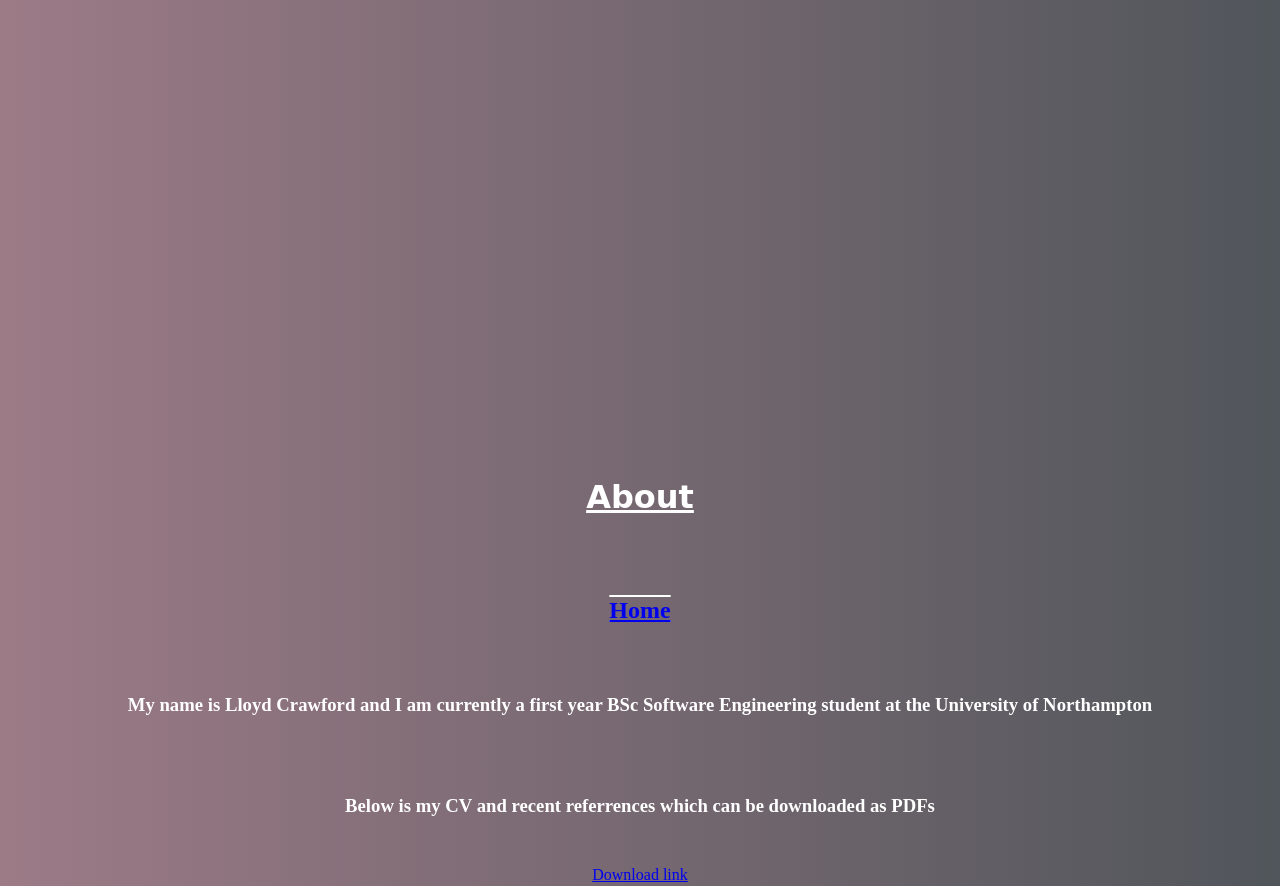
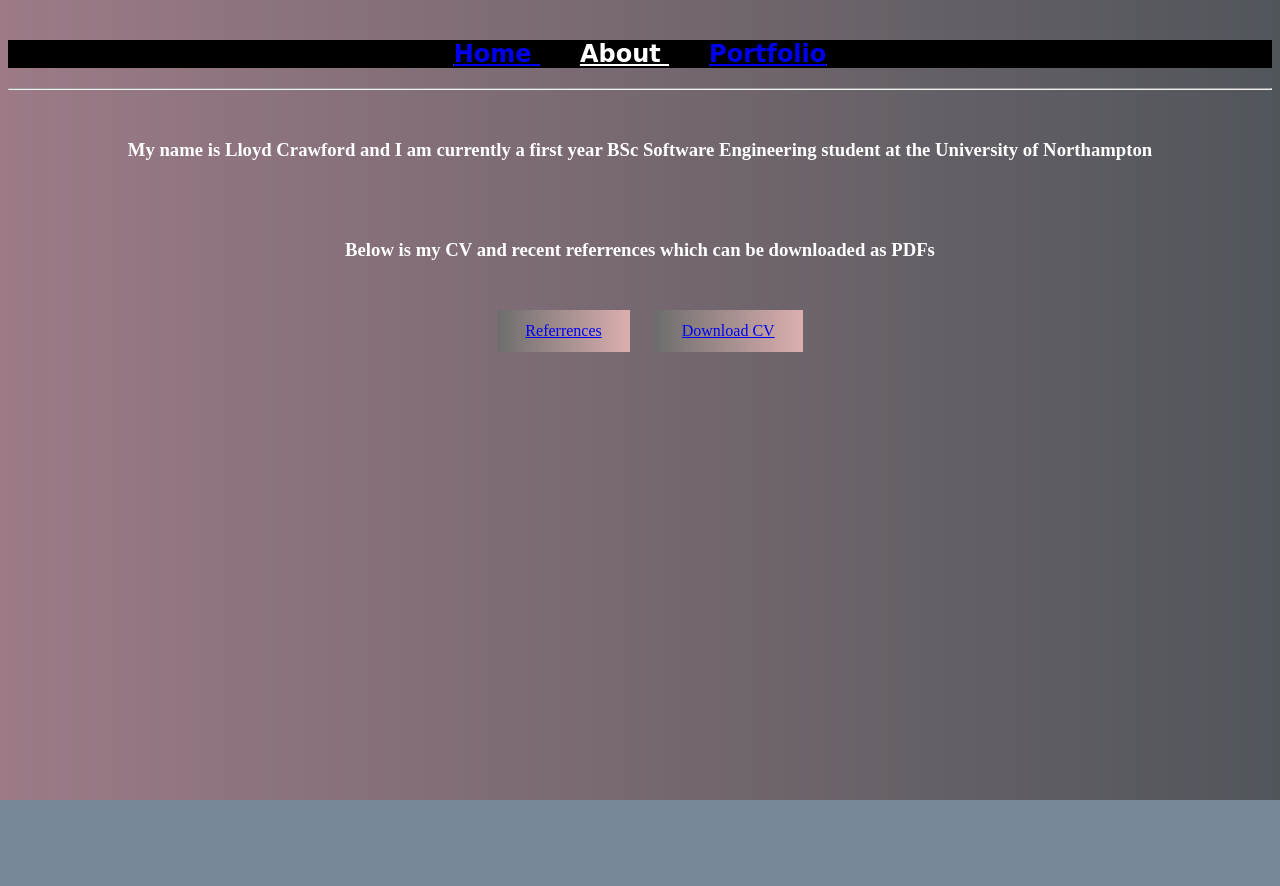
Before and after one commit to LloydCrawford/Assignment-0, a plain HTML site: page about.html in a window 1280 px wide. Shown: the top 886 px of the page. After the commit the page ends 800 px from the top, so only its background shows below. Drawn offline with Linux system fonts and the light colour scheme.

Commit message:
spacing & buttons

```diff
--- a/about.html
+++ b/about.html
@@ -9,12 +9,26 @@
     <title>Lloyd Crawford - About</title>
 </head>
 <body>
-    <h1>About </h1>
-    <nav>
-        <h2><a href="index.html" style="padding: 40px; cursor: pointer;"> Home </a></h2>
-    </nav>
+    <div class="banner">
+        <nav>
+           <!-- <div class=" container selector"> -->
+            <h1>
+                <a href="index.html" style="padding-right: 40px; cursor: pointer;"> Home </a>
+                About
+                <span></span>
+                <a href="portfolio.html" style="padding-left: 40px; cursor: pointer;"> Portfolio </a>
+            </h1>
+            </div>
+        </nav>
+    </div>
+    <hr>
     <h3> <a style="text-decoration: none;"> My name is Lloyd Crawford and I am currently a first year BSc Software Engineering student at the University of Northampton </a></h3>
     <h3>Below is my CV and recent referrences which can be downloaded as PDFs</h3>
-    <a href="link/to/your/download/file" download="filename">Download link</a>
+    <div class="downloads">
+        <a href="link/to/your/download/file" download="filename">Referrences</a>
+    </div>
+    <div class="downloads">
+        <a href="link/to/your/download/file" download="filename">Download CV</a>
+    </div>
 </body>
 </html>
--- a/style/main.css
+++ b/style/main.css
@@ -12,6 +12,7 @@ h2{
     padding-top: 60px;
     padding-bottom: 20px;
     text-decoration: overline underline;
+    font-size: 21px;
 }
 
 h3{
@@ -47,10 +48,18 @@ div.item {
     height: 240px;
  }
 
-/*  original selector circles .CSS credited to style shift at https://codepen.io/EvyatarDa/pen/waKXMd CSS Line 231-264*/
+div.banner{
+    background-color: black;
+    width: 100%;
+    border: 0px;
+    margin: 0px;
+    padding: 0;
+}
+
+/*  original selector .CSS credited to style shift at https://codepen.io/EvyatarDa/pen/waKXMd CSS Line 231-264*/
 div.container{
     margin: 0 auto;
-	padding: 3em;
+	padding: 3em 3em 3em 30px;
 	text-align: center;
 }
 
@@ -65,11 +74,10 @@ div.container a {
 div.selector a:before, div.selector a:after {
     position: absolute;
     left: 50%;
-    width: 76px;
+    width: 78px;
     height: 76px;
     border: 4px solid rgba(255, 0, 0, 0.575);
     transform: translateX(-50%) translateY(-50%) scale(0.8);
-    border-radius: 60%;
     background: transparent;
     content: "";
     opacity: 0;
@@ -140,6 +148,20 @@ nav{
     margin: 20px;
 }
 
+.downloads {
+    background-color: lightgray;
+    text-align: center;
+    display: inline-block;
+    box-shadow: grey;
+    padding: 12px 28px;
+    margin-left: 20px;
+    background-image: linear-gradient(
+        270deg,
+        rgba(241, 92, 92, 0.301),
+        rgba(63, 63, 63, 0.692)
+    );
+  }
+
 /* Portofolio Grid */
 
 .grid-image{
@@ -182,7 +204,6 @@ body{
     text-align: center;
     align-content: center;
     text-size-adjust: 5px;
-    height: 1300px;
     padding: 0px;
     margin-top: 20px;
 }
@@ -203,5 +224,4 @@ html{
         rgba(241, 92, 92, 0.301),
         rgba(63, 63, 63, 0.692)
     );
-    height: 1500px;
  }
```
Also changed, not shown: index.html (+2 -3 lines), portfolio.html (+15 -7 lines).
